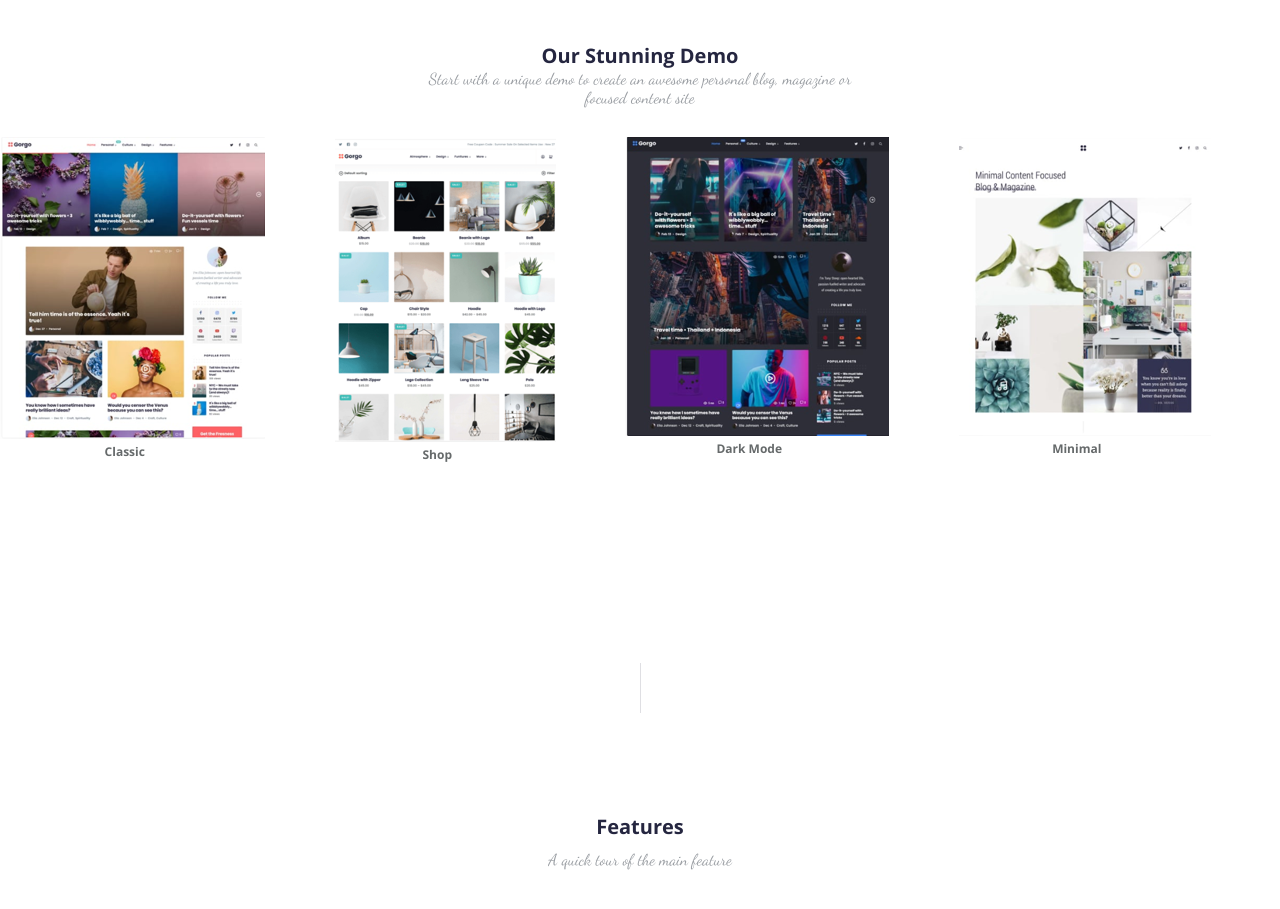
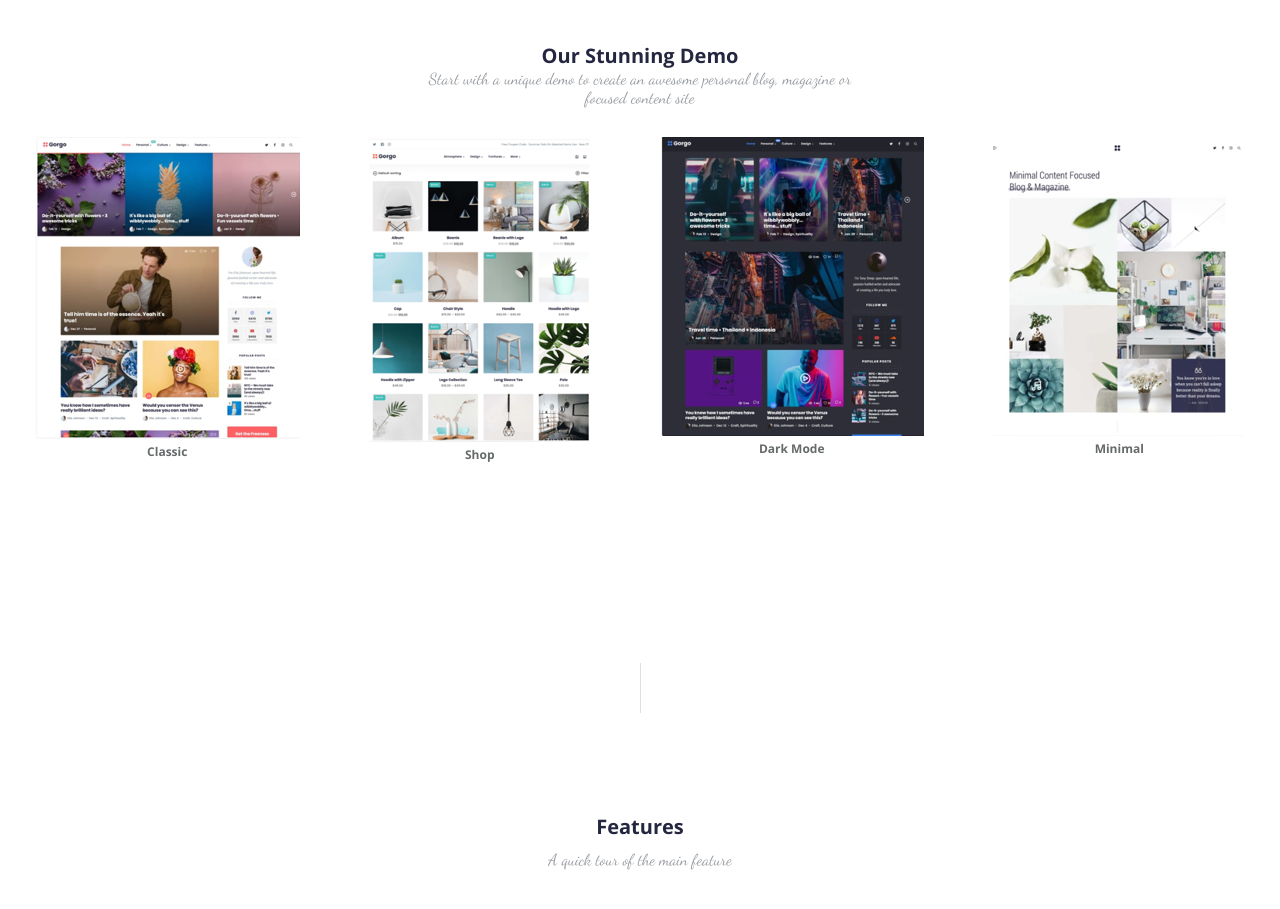
Before and after one commit to MdYousufSikder/Gorgo, a plain HTML site: page index.html in a window 1280 px wide. Shown: the part 860-1769 px from the top of the page. Drawn offline with nearby package versions, Linux system fonts and the light colour scheme.

Commit message:
Add files via upload

```diff
--- a/css/style.css
+++ b/css/style.css
@@ -91,6 +91,11 @@ header{
 	font-family: 'Dancing Script', cursive;
 	color: #999da2;
 }
+.demo{
+	width: 100%;
+	padding: 0px 0px;
+	text-align: center;
+}
 .demo-content{
 	display: grid;
 	grid-template-columns: auto auto auto auto;
@@ -99,7 +104,6 @@ header{
 	font-family: 'Open Sans', sans-serif;
 	font-size: 12px;
 	text-align: center;
-	margin-right: 85px;
 	margin-bottom: 100px;
 	color: #666a6b;
 }
```
